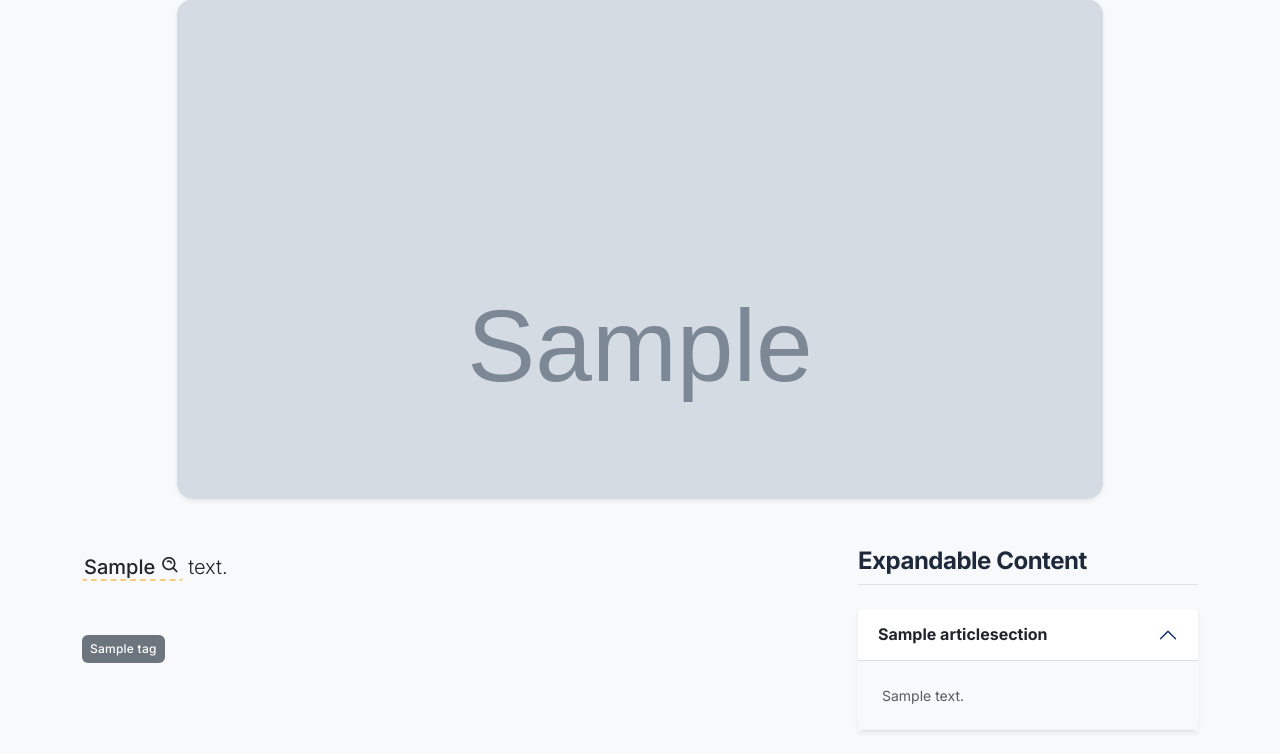
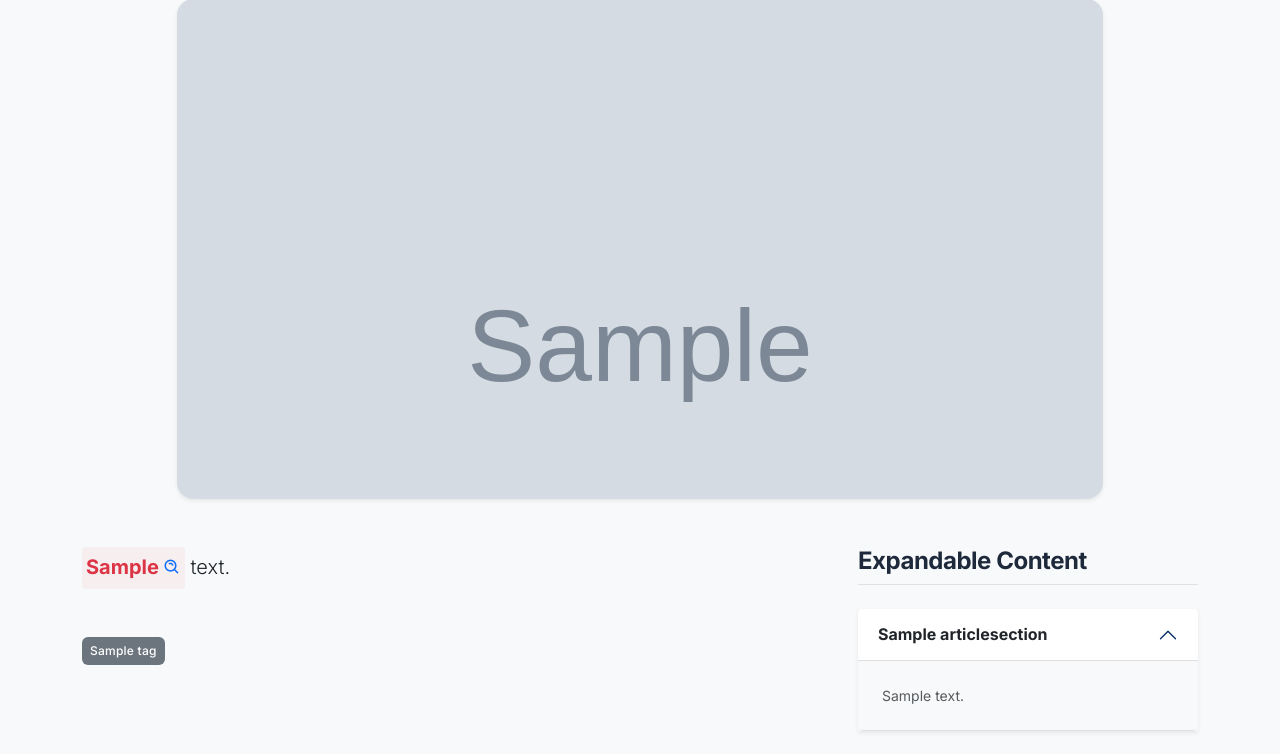
Before and after one commit to shagorrobidas/artica-fullstack, a Django app: a page that uses templates/base.html in a window 1280 px wide. Shown: the part 623-1377 px from the top of the page. Run offline with Django 4.2, Linux system fonts and the light colour scheme; tables that the repository leaves empty hold one stand-in row (values such as "Sample post"); grey boxes marked "Sample" are stand-in pictures; some libraries are stand-ins or nearby versions.

Commit message:
style(glossary): restyle interactive terms with better colors and alignment

```diff
--- a/static/css/main.css
+++ b/static/css/main.css
@@ -88,19 +88,32 @@ h1, h2, h3, h4, h5, h6 {
 
 /* Interactive Term */
 .interactive-term {
-  border-bottom: 2px dashed rgb(from var(--accent-color) r g b / 0.5);
-  cursor: help;
-  position: relative;
-  transition: all 0.2s;
-  background-color: transparent;
-  padding: 0 2px;
-  border-radius: 3px;
-  font-weight: 500;
+    color: #dc3545; /* Reddish like the image */
+    font-weight: 700;
+    cursor: pointer;
+    border-bottom: 2px solid transparent;
+    transition: all 0.3s ease;
+    display: inline-flex;
+    align-items: center;
+    gap: 4px;
+    padding: 0 4px;
+    border-radius: 4px;
+    background-color: rgba(220, 53, 69, 0.05);
 }
+
 .interactive-term:hover {
-  background-color: rgb(from var(--accent-color) r g b / 0.15);
-  border-bottom-color: var(--accent-color);
-  color: #b45309; /* Dark Amber */
+    background-color: rgba(220, 53, 69, 0.15);
+    border-bottom-color: #dc3545;
+    transform: translateY(-1px);
+}
+
+.interactive-term i {
+    font-size: 0.9em;
+    color: #0d6efd; /* Blue icons like the image search icon */
+}
+
+.interactive-term .small {
+    font-size: 0.75em;
 }
 
 /* Accordion */
```
